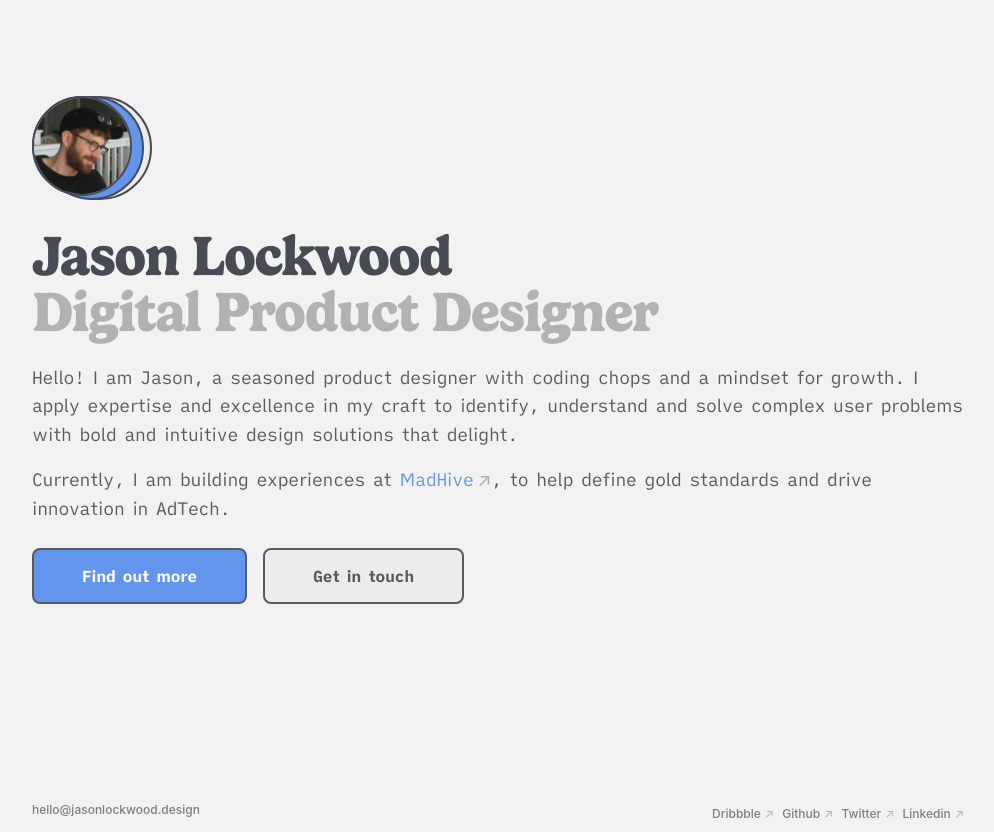
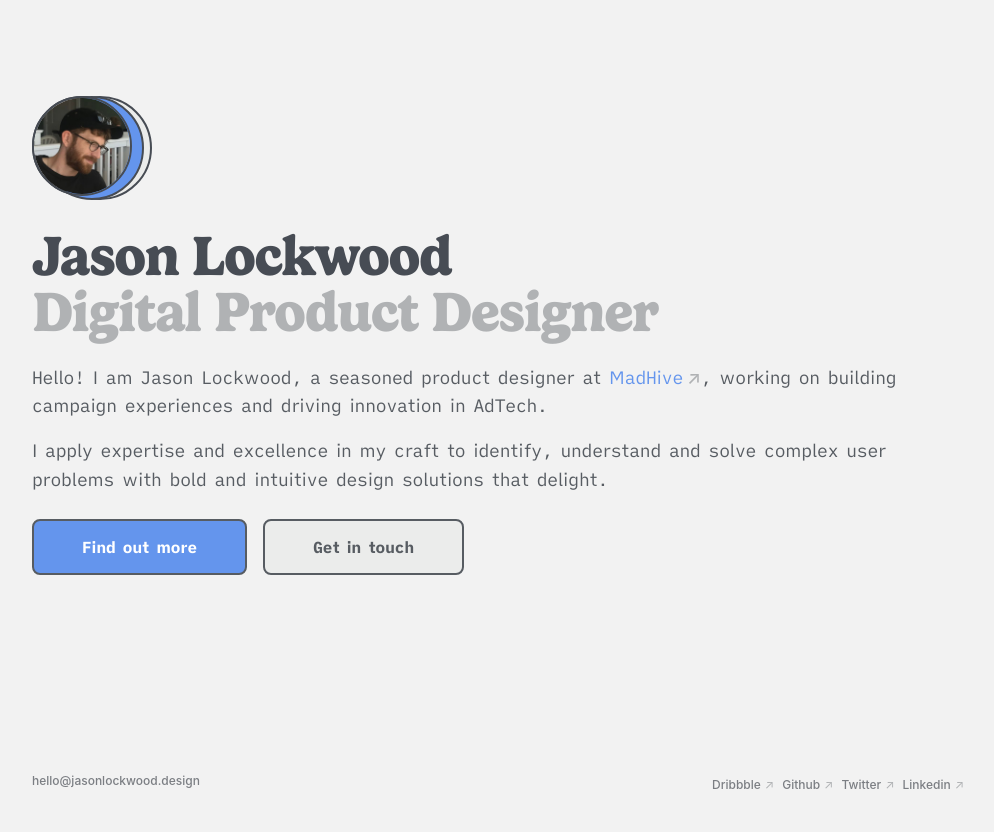
Before and after one commit to jasonlockwood/jasonlockwood.design, a Next.js app: page / in a window 1280 px wide. Shown: the whole page, without its empty margins (138-1132 px from the left). After the commit the page ends 803 px from the top, so only its background shows below. Built offline with nearby package versions, Linux system fonts and the light colour scheme.

Commit message:
copy update and package updates

```diff
--- a/components/hero.js
+++ b/components/hero.js
@@ -94,21 +94,20 @@ const HeroComponent = () => (
     <Space standard />
     <div>
       <p>
-        <strong>Hello!</strong> I am Jason, a seasoned product designer with coding chops and a mindset for growth. I apply expertise and excellence in my craft to identify, understand and solve complex user problems with bold and intuitive design solutions that delight.
-
-        <Space tiny/>
-
-        Currently, I am building experiences at{" "}
+        <strong>Hello!</strong> I am Jason Lockwood, a seasoned product designer at {" "}
         <a
           target="_blank"
           href="http://www.madhive.com"
           className="link-effect"
         >
           MadHive
+          <span className="outlink">↗</span>
         </a>
-        <span className="outlink">↗</span>,{" "}
-        to help define gold standards and drive innovation in AdTech.
+        , working on building campaign experiences and driving innovation in AdTech.
 
+        <Space tiny/>
+
+       I apply expertise and excellence in my craft to identify, understand and solve complex user problems with bold and intuitive design solutions that delight.
 
         {/* I exercised agency over design strategy in order to develope the effectiveness of the Informed product experiences. This meant identifying gaps and building levers within the organization to improve the design team's efficacy. */}
       </p>
--- a/package.json
+++ b/package.json
@@ -17,6 +17,7 @@
     "react-headroom": "^3.1.0",
     "react-responsive-carousel": "^3.2.16",
     "sass": "^1.27.0",
+    "sharp": "^0.26.3",
     "styled-components": "^5.2.0",
     "tailwindcss": "^2.0.3"
   },
```
Also changed, not shown: 1 other file (tests, documents, lock files or other folders).
